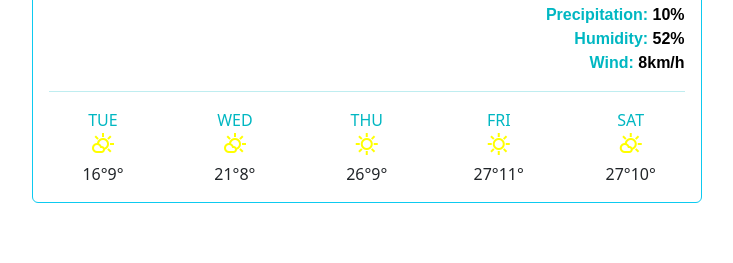
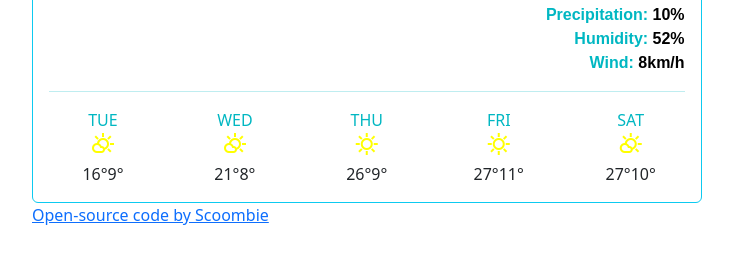
Before and after one commit to Scoombie/weather-1-project, a plain HTML site: page index.html in a window 1280 px wide. Shown: the part 227-490 px from the top of the page, without its empty margins (50-783 px from the left). Drawn offline with nearby package versions, Linux system fonts and the light colour scheme; a web font is replaced by a local one.

Commit message:
added HTML hyperlink

```diff
--- a/index.html
+++ b/index.html
@@ -103,7 +103,14 @@
           </div>
         </div>
       </div>
+
+      <a
+        href="https://github.com/Scoombie/weather-1-project/blob/main/index.html"
+        target="_blank"
+        >Open-source code by Scoombie</a
+      >
     </div>
+
     <script src="index.js"></script>
   </body>
 </html>
```
